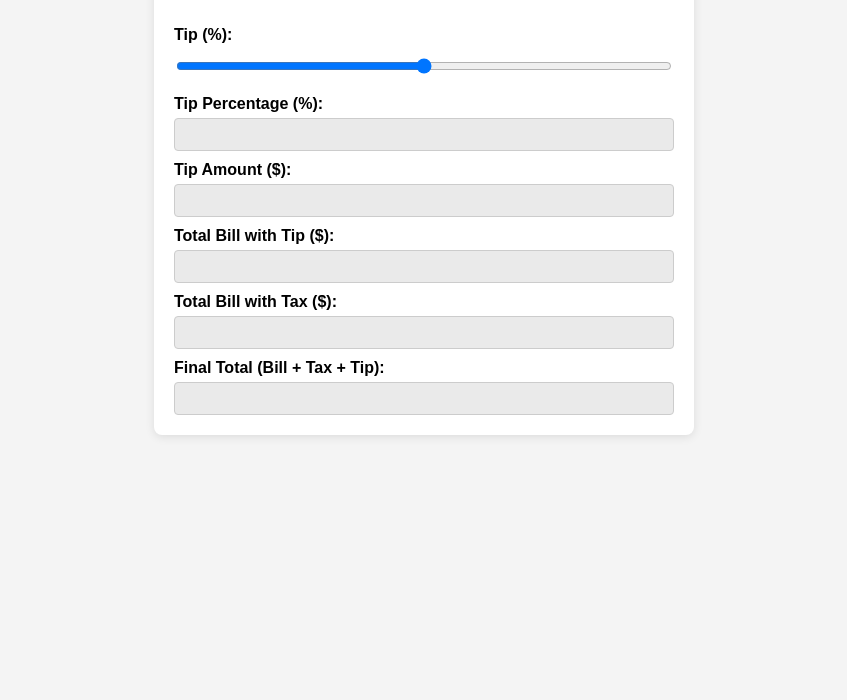
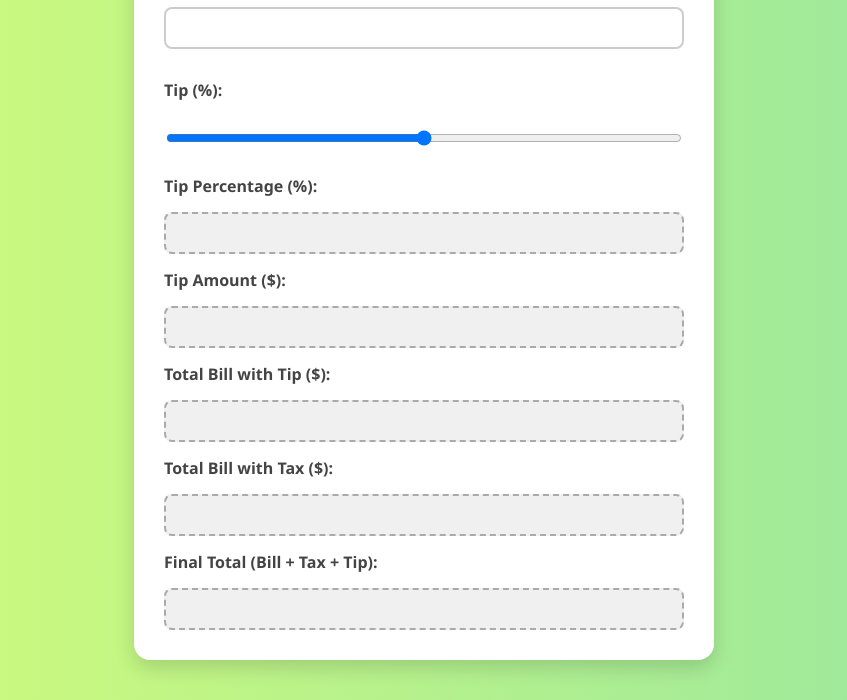
Before and after one commit to Branden108/Lab5-ITMD-441, a plain HTML site: page index.html in a window 1280 px wide. Shown: the part 189-889 px from the top of the page, without its empty margins (216-1063 px from the left). Before the commit the page ends 800 px from the top, so only its background shows below. Drawn offline with Linux system fonts and the light colour scheme.

Commit message:
Update style.css
Enhanced styles.css with modern layout, gradient background, and unique form styling

```diff
--- a/style.css
+++ b/style.css
@@ -1,50 +1,69 @@
 body {
-  font-family: Arial, sans-serif;
-  background-color: #f4f4f4;
+  font-family: 'Segoe UI', Tahoma, Geneva, Verdana, sans-serif;
+  background: linear-gradient(to right, #d4fc79, #96e6a1);
   margin: 0;
-  padding: 20px;
+  padding: 40px;
+  color: #333;
 }
 
 .container {
-  max-width: 500px;
+  max-width: 520px;
   margin: auto;
-  background: white;
-  padding: 20px;
-  border-radius: 8px;
-  box-shadow: 0 2px 10px rgba(0,0,0,0.1);
+  background: #fff;
+  padding: 30px;
+  border-radius: 16px;
+  box-shadow: 0 8px 20px rgba(0, 0, 0, 0.15);
+  transition: transform 0.3s ease;
+}
+
+.container:hover {
+  transform: scale(1.02);
 }
 
 h1 {
   text-align: center;
-  color: #333;
+  color: #2e7d32;
+  margin-bottom: 25px;
 }
 
 form {
   display: flex;
   flex-direction: column;
+  gap: 15px;
 }
 
 label {
-  margin-top: 10px;
   font-weight: bold;
+  color: #444;
 }
 
 input[type="text"],
 input[type="range"] {
-  padding: 8px;
-  margin-top: 5px;
-  border: 1px solid #ccc;
-  border-radius: 4px;
+  padding: 10px;
+  border: 2px solid #ccc;
+  border-radius: 8px;
+  font-size: 16px;
+  transition: border-color 0.3s ease, box-shadow 0.3s ease;
+}
+
+input[type="text"]:focus,
+input[type="range"]:focus {
+  border-color: #4caf50;
+  box-shadow: 0 0 5px rgba(76, 175, 80, 0.4);
+  outline: none;
 }
 
 input.disabled {
-  background-color: #eaeaea;
-  color: #555;
-  border: 1px solid #ccc;
+  background-color: #f0f0f0;
+  color: #888;
+  border: 2px dashed #aaa;
 }
 
 .error {
-  color: red;
+  color: #c62828;
   font-size: 0.9em;
-  margin-top: 5px;
+  margin-top: -10px;
+  margin-bottom: 10px;
+  font-weight: bold;
+  text-shadow: 0 1px 0 #fff;
 }
```
